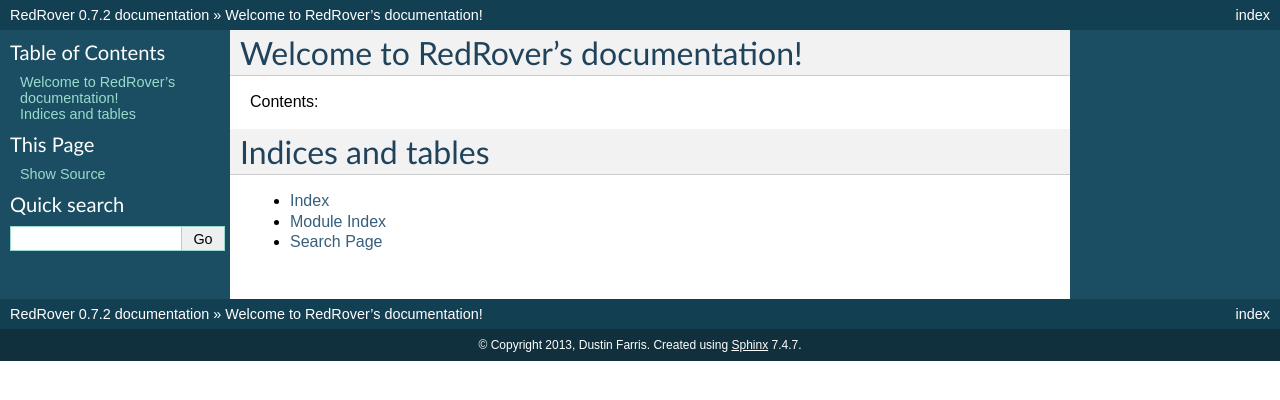
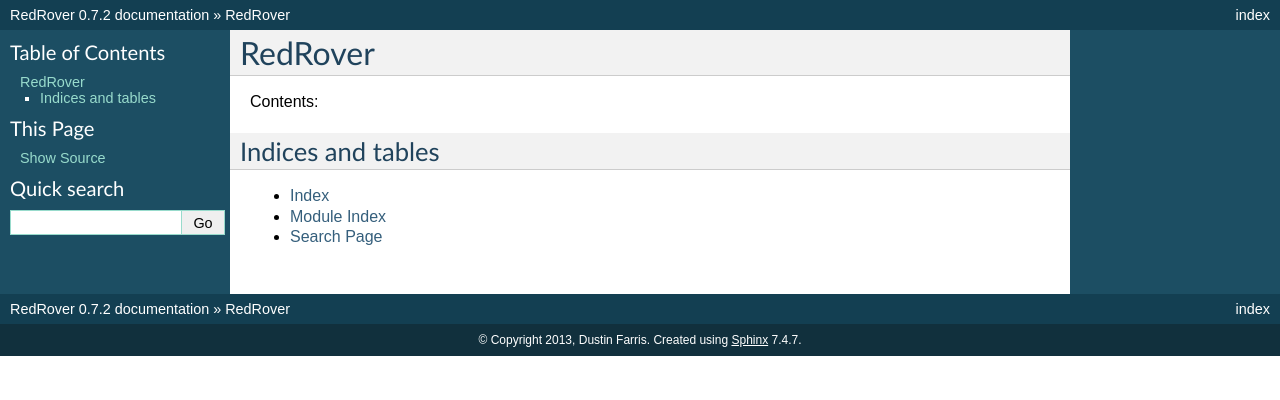
Before and after one commit to dustinfarris/redrover, a Sphinx documentation site: the page built from docs/index.rst, in a window 1280 px wide. Shown: the top 400 px of the page. Built offline with Sphinx 7.4.7, drawn with Linux system fonts in a browser that asks for light colours; some of the changed lines change nothing that is shown.

Commit message:
Documentation test

```diff
--- a/docs/index.rst
+++ b/docs/index.rst
@@ -1,10 +1,6 @@
-.. RedRover documentation master file, created by
-   sphinx-quickstart on Wed Jan  9 00:51:59 2013.
-   You can adapt this file completely to your liking, but it should at least
-   contain the root `toctree` directive.
-
-Welcome to RedRover's documentation!
-====================================
+========
+RedRover
+========
 
 Contents:
 
```
